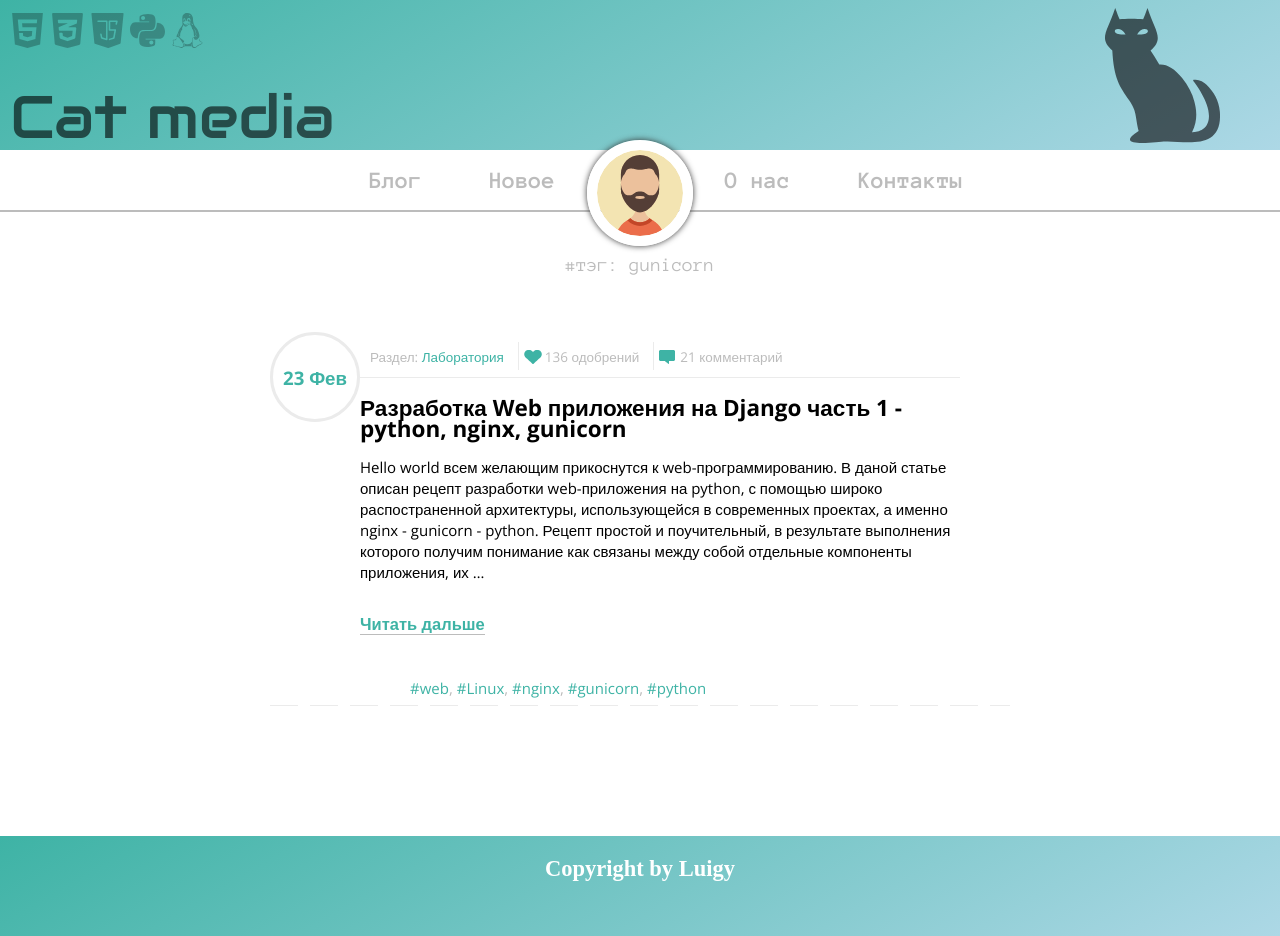
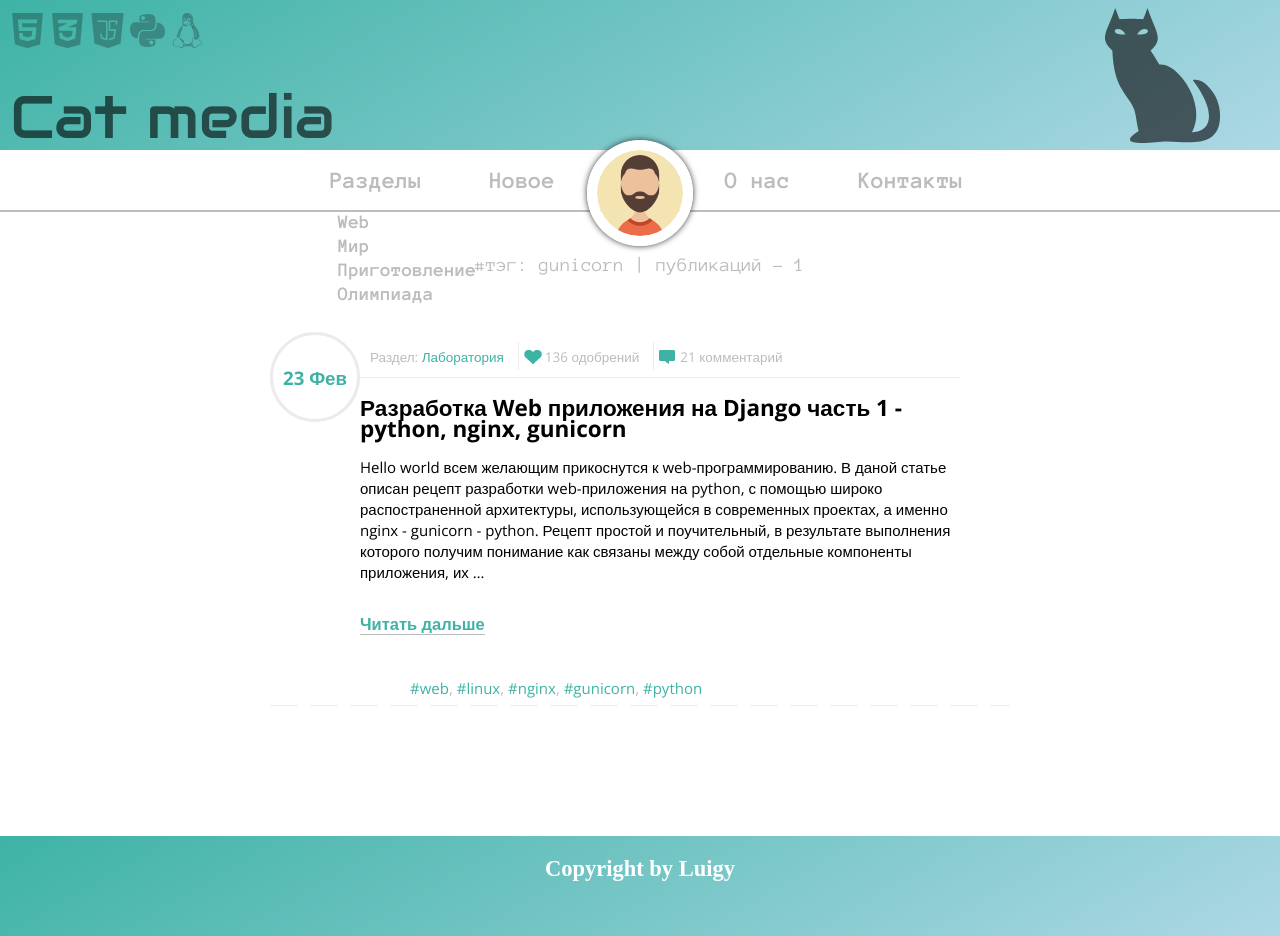
Before and after one commit to biryukov-m/c-media, a Django app: a page that uses blog/templates/blog/base.html in a window 1280 px wide. Run offline with Django 3.2, Linux system fonts and the light colour scheme; data comes from the database, SQL or seed files in the repository; both versions use the stored data as it was after the commit.

Commit message:
Добавил шаблон под список категорий в меню базовой страницы. (base.html, head.css) Мелкие ошибки исправлены.

```diff
--- a/blog/models.py
+++ b/blog/models.py
@@ -20,12 +20,16 @@ class Pseudo(models.Model):
     slug = models.SlugField(max_length=60, unique=True, default='')
     create_date = models.DateField(auto_created=True)
 
+    def get_related_posts(self):
+        query = self.post_set.all().order_by('-pub_date')
+        return query
+
     def __str__(self):
         return self.name
 
 
 class Tag(models.Model):
-    name = models.CharField(max_length=20)
+    name = models.CharField(max_length=30)
     slug = models.SlugField(max_length=60, unique=True, default='')
 
     def get_related_posts(self):
@@ -37,9 +41,9 @@ class Tag(models.Model):
 
 
 class Post(models.Model):
-    title = models.CharField(max_length=50)
-    slug = models.SlugField(max_length=60, unique=True, default='')
-    text = models.TextField(max_length=30000)
+    title = models.CharField(max_length=100)
+    slug = models.SlugField(max_length=130, unique=True, default='')
+    text = models.TextField(max_length=60000)
     create_date = models.DateTimeField(blank=True, auto_now_add=True)
     pub_date = models.DateTimeField(blank=True, null=True)
     category = models.ForeignKey(Category, on_delete=models.PROTECT)
--- a/blog/static/blog/css/head.css
+++ b/blog/static/blog/css/head.css
@@ -67,17 +67,17 @@ a{
     width: 50%;
     float: left;
 }
-.top-menu ul {
+.top-menu > ul {
     padding: 0;
     margin: 0;
 }
-.top-menu.left ul {
+.top-menu.left > ul {
     float: right;
 }
-.top-menu.right ul {
+.top-menu.right > ul {
     float: left;
 }
-.top-menu ul li {
+.top-menu > ul li {
     display: inline-block;
 }
 .top-menu.left ul li:last-of-type{
@@ -86,7 +86,7 @@ a{
 .top-menu.right ul li:first-of-type{
     margin-left: 106px;
 }
-.top-menu ul li a {
+.top-menu > ul li a {
     display: block;
     padding: 18px 32px;
     font-size: 1.6em;
@@ -97,6 +97,23 @@ a{
 .top-menu ul li a:hover {
     color: #3eb3a5;
     text-shadow: 0 1px #bcbcbc66;
+}
+.sub-menu {
+    position: absolute;
+    z-index: 200;
+}
+.sub-menu ul {
+    /*margin-top: 10px;*/
+    /*background-color: #3eb3a5;*/
+    /*opacity: 0.8;*/
+}
+.sub-menu ul li {
+    display: block;
+    /*padding: 0;*/
+}
+.sub-menu ul li a {
+    padding: 2px 0;
+    font-size: 1.3em;
 }
 .round-logo-layout {
     position: relative;
--- a/blog/templates/blog/base.html
+++ b/blog/templates/blog/base.html
@@ -26,7 +26,17 @@
         <div class="clearfix">
         <nav class="top-menu left">
             <ul>
-                <li><a href="{% url 'blog:home' %}">Блог</a></li>
+                <li>
+                    <a href="{% url 'blog:home' %}">Разделы</a>
+                    <nav class="sub-menu">
+                        <ul>
+                            <li><a href="#">Web</a></li>
+                            <li><a href="#">Мир</a></li>
+                            <li><a href="#">Приготовление</a></li>
+                            <li><a href="#">Олимпиада</a></li>
+                        </ul>
+                    </nav>
+                </li>
                 <li><a href="#">Новое</a></li>
             </ul>
         </nav>
@@ -36,6 +46,7 @@
                 <li><a href="#">Контакты</a></li>
             </ul>
         </nav>
+
         </div>
         <div class="round-logo-layout">
             <div class="round-logo"></div>
@@ -53,6 +64,5 @@
             <a href="#">Copyright by Luigy</a>
         </div>
     </footer>
-    {% block footer %}{% endblock %}
 </body>
 </html>
--- a/blog/templates/blog/by_attribute.html
+++ b/blog/templates/blog/by_attribute.html
@@ -1,6 +1,6 @@
 {% extends 'blog/base.html' %}
 {% block title %}{{ block.super }} - {{ object.name }}{% endblock %}
-{% block breadcrumbs %}{{ type.lower }}: {{ object.name.lower }}{% endblock %}
+{% block breadcrumbs %}<a href="#" name="top"></a>{{ type.lower }}: {{ object.name.lower }} | публикаций - {{ object.get_related_posts.count }}{% endblock %}
 {% block content %}
     {% for post in object.get_related_posts %}
         {% include 'blog/post-teaser.html' %}
--- a/blog/templates/blog/post-base.html
+++ b/blog/templates/blog/post-base.html
@@ -2,7 +2,7 @@
     <aside class="post-col-left">
             <div class="date-circle">
                 <div class="circle-date-layout">
-                    <span><a href="#" name="top">{{ post.pub_date|date:"d M" }}</a></span>
+                    <span>{{ post.pub_date|date:"d M" }}</span>
                 </div>
             </div>
     </aside>
--- a/blog/templates/blog/post-tags-footer.html
+++ b/blog/templates/blog/post-tags-footer.html
@@ -1,6 +1,6 @@
 <footer class="article-tags{{ style }}">
 <span>#ТЭГИ: </span>
 {% for tag in post.tags.all %}
-    <a href="{% url 'blog:by-tag' tag.slug %}">#{{ tag.name }}</a>{% if tag.pk != post.tags.all.last.pk %},{% endif %}
+    <a href="{% url 'blog:by-tag' tag.slug %}">#{{ tag.name|lower }}</a>{% if tag.pk != post.tags.all.last.pk %},{% endif %}
 {% endfor %}
 </footer>
--- a/blog/templates/blog/single.html
+++ b/blog/templates/blog/single.html
@@ -1,6 +1,6 @@
 {% extends 'blog/base.html' %}
 {% block title %}{{ block.super }} - {{ post.title }}{% endblock %}
-{% block headcrumbs %}{{ post.category.name }}: {{ post.title }}{% endblock %}
+{% block breadcrumbs %}<a href="#" name="top"></a>{{ post.category.name }}: {{ post.title }}{% endblock %}
 {% block content %}
     {% include 'blog/post-single.html' %}
     <nav class="article-bottom">
```
Also changed, not shown: db.sqlite3.
